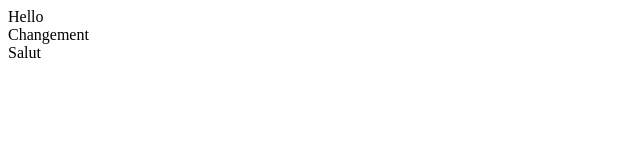
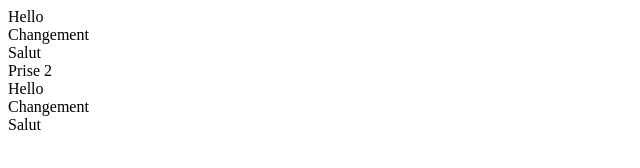
Before and after one commit to Thushy1998/Demo-repo, a plain HTML site: page index.html in a window 1280 px wide. Shown: the whole page, without its empty margins (0-640 px from the left). Drawn offline with Linux system fonts and the light colour scheme.

Commit message:
Prise #3

```diff
--- a/index.html
+++ b/index.html
@@ -1,3 +1,8 @@
 <div >Hello</div>
 <div>Changement</div>
 <div>Salut</div>
+
+<div>Prise 2</div>
+<div >Hello</div>
+<div>Changement</div>
+<div>Salut</div>
```
Also changed, not shown: 1 other file.
